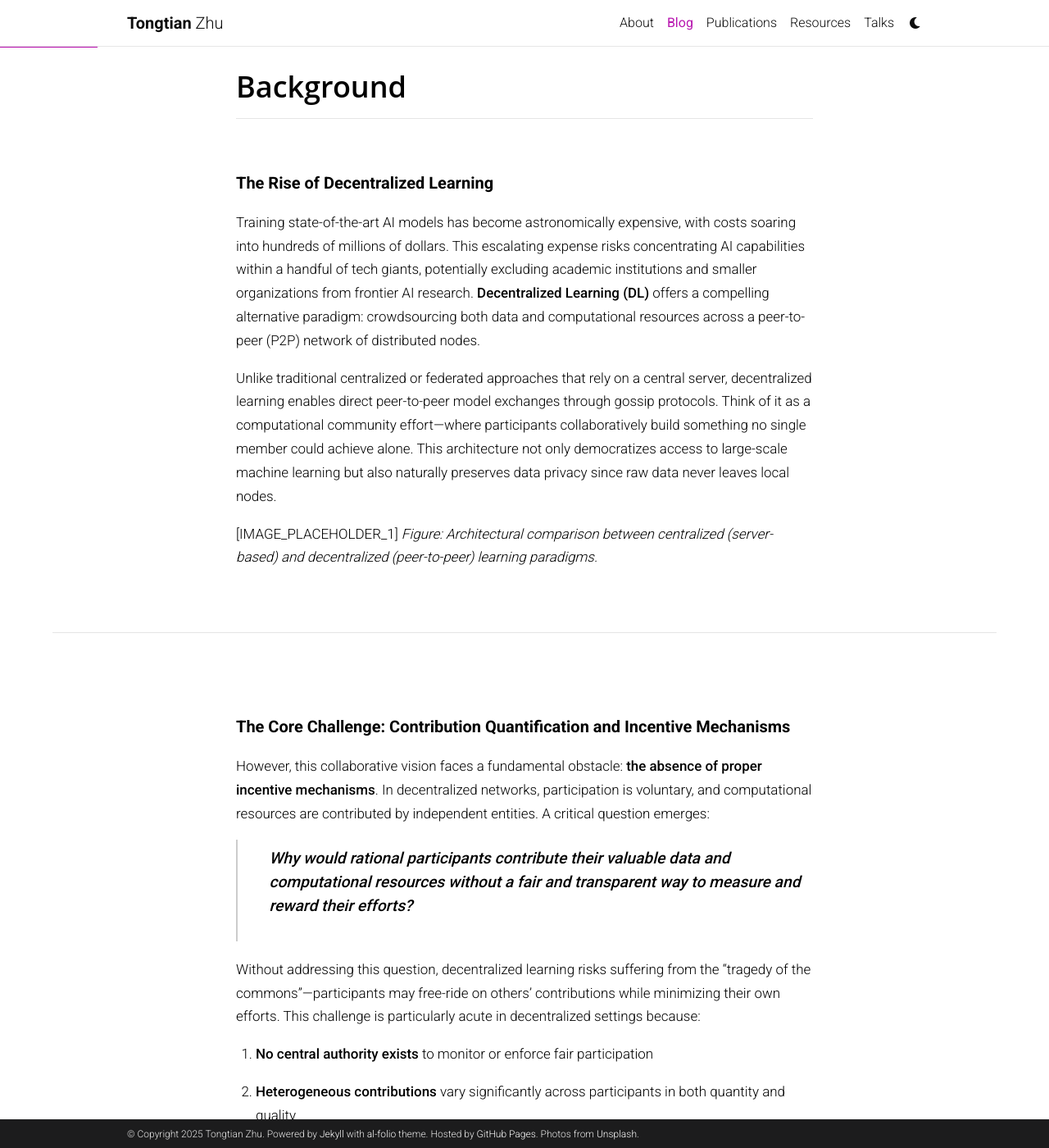
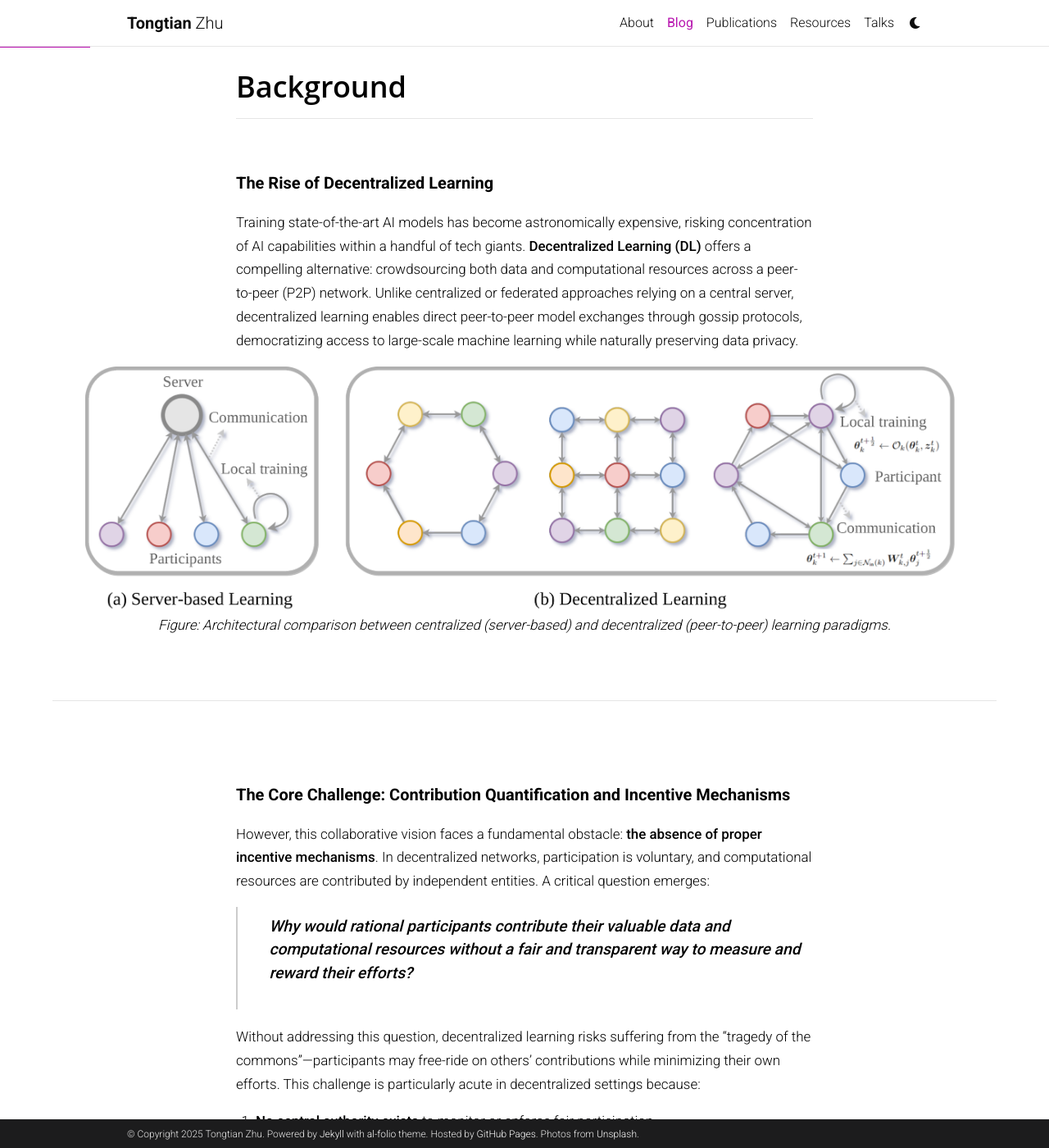
Before and after one commit to Raiden-Zhu/Raiden-Zhu.github.io, a Jekyll site: the page built from _posts/2025-03-15-DICE.md, in a window 1280 px wide and 1400 px high, scrolled down 1048 px. Shown: the whole window at 82% size. Built offline with Jekyll 4.4.1, drawn with Linux system fonts in a browser that asks for light colours; comment, search, counter and statistics services are not loaded; a style sheet for code colours, icons or effects is not loaded; some of the changed text lies outside the part shown.

Commit message:
refactor: Improve DICE blog structure and clarity
- Simplify 'The Rise of Decentralized Learning' section for better readability
- Add topology_text.png image to illustrate centralized vs decentralized architectures
- Bridge the gap between incentive mechanisms and data influence measurement
- Explain why data influence is superior to superficial metrics (GPU uptime, data quantity)
- Upgrade Layer 1-4 headings from h4 to h3 for better visual hierarchy
- Reformat 'The Four Pillars' section from table to structured list for improved clarity
- Move 'Key Insights from DICE' box to appear immediately after main theorem
- Fix formatting issues and improve overall content flow

```diff
--- a/_posts/2025-03-15-DICE.md
+++ b/_posts/2025-03-15-DICE.md
@@ -150,12 +150,12 @@
 
 ### The Rise of Decentralized Learning
 
-Training state-of-the-art AI models has become astronomically expensive, with costs soaring into hundreds of millions of dollars. This escalating expense risks concentrating AI capabilities within a handful of tech giants, potentially excluding academic institutions and smaller organizations from frontier AI research. **Decentralized Learning (DL)** offers a compelling alternative paradigm: crowdsourcing both data and computational resources across a peer-to-peer (P2P) network of distributed nodes.
+Training state-of-the-art AI models has become astronomically expensive, risking concentration of AI capabilities within a handful of tech giants. **Decentralized Learning (DL)** offers a compelling alternative: crowdsourcing both data and computational resources across a peer-to-peer (P2P) network. Unlike centralized or federated approaches relying on a central server, decentralized learning enables direct peer-to-peer model exchanges through gossip protocols, democratizing access to large-scale machine learning while naturally preserving data privacy.
 
-Unlike traditional centralized or federated approaches that rely on a central server, decentralized learning enables direct peer-to-peer model exchanges through gossip protocols. Think of it as a computational community effort—where participants collaboratively build something no single member could achieve alone. This architecture not only democratizes access to large-scale machine learning but also naturally preserves data privacy since raw data never leaves local nodes.
-
-[IMAGE_PLACEHOLDER_1]
-*Figure: Architectural comparison between centralized (server-based) and decentralized (peer-to-peer) learning paradigms.*
+<div class="l-page">
+  <img src="https://raiden-zhu.github.io/assets/img/publication_preview/topology_text.png" alt="Decentralized Learning Architecture" style="max-width: 100%; height: auto;">
+  <p style="text-align: center; font-style: italic;">Figure: Architectural comparison between centralized (server-based) and decentralized (peer-to-peer) learning paradigms.</p>
+</div>
 
 ---
 
@@ -173,11 +173,15 @@
 
 The solution requires a robust framework for **quantifying individual contributions** in decentralized learning. Only with accurate contribution measurement can we design fair incentive mechanisms that reward participants proportionally to their actual impact on the collective learning outcome.
 
+**But how should we measure contributions?** While superficial metrics like GPU uptime or data quantity are easy to track, they fail to capture what truly matters: *the actual impact on learning outcomes*. A node providing 1000 low-quality or mislabeled data points contributes far less than one providing 100 high-quality, informative samples. Similarly, a node with high uptime but poor data has limited real value.
+
+This insight leads us to **data influence**—a principled approach to measuring the causal impact of each data point on model performance. Data influence directly quantifies how much a specific piece of training data affects the final model's predictions, making it an ideal metric for contribution assessment in collaborative learning.
+
 ---
 
 ### Why Traditional Data Influence Methods Fall Short
 
-The problem of measuring data contribution has been extensively studied in centralized machine learning. Classical approaches include **leave-one-out (LOO)** retraining and **influence functions** (Koh & Liang, 2017), which estimate a data point's value by measuring how model performance changes when that data is removed.
+Data influence estimation has been extensively studied in centralized machine learning. Classical approaches include **leave-one-out (LOO)** retraining and **influence functions** (Koh & Liang, 2017), which estimate a data point's value by measuring how model performance changes when that data is removed.
 
 However, these centralized methods fundamentally **fail in decentralized settings** due to two critical distinctions:
 
@@ -244,6 +248,16 @@
 
 For the cases when $$ \rho = 0 $$ and $$ \rho = 1 $$, the relevant product expressions are defined as identity matrices, thereby ensuring that the r-hop DICE-E remains well-defined.
 
+<div class="custom-box">
+  <h4>Key Insights from DICE</h4>
+  <p>Our theory uncovers the intricate interplay of factors that shape data influence in decentralized learning:</p>
+  <ul>
+    <li><span class="highlight-label"><b>1. Asymmetric Influence and Topological Importance:</b></span> <span class="highlight-yellow">The influence of identical data is not uniform across the network.</span> Instead, nodes with greater topological significance exert stronger influence. </li>
+    <li><span class="highlight-label"><b>2. The Role of Intermediate Nodes and Loss Landscape:</b></span> Intermediate nodes actively contribute to an <span class="highlight-yellow"><i>"influence chain"</i></span>. The local loss landscape of these models also actively shapes the influence as it propagates through the network.</li>
+    <li><span class="highlight-label"><b>3. Influence Cascades with Damped Decay:</b></span> Data influence cascades with <i>"damped decay"</i> induced by mixing parameter W. This decay, which can be exponential with the number of hops, ensures that influence is <span class="highlight-yellow"><i>"localized"</i></span>.</li>
+  </ul>
+</div>
+
 ---
 
 ### Deconstructing the Theory: From Ground Truth to Practical Estimator
@@ -252,7 +266,7 @@
 
 ---
 
-#### **Layer 1: Defining the Ground Truth** 🎯
+### **Layer 1: Defining the Ground Truth** 🎯
 
 Before we can approximate influence, we must first define what we're approximating—the ideal, "gold standard" measure of data influence. In decentralized learning, this requires carefully reasoning about causality: *What would change if a particular data point were removed?*
 
@@ -282,7 +296,7 @@
 
 ---
 
-#### **Layer 2: Building a Computable Bridge** 🌉
+### **Layer 2: Building a Computable Bridge** 🌉
 
 The ground-truth definitions are conceptually clear but computationally intractable. We need an approximation that can be computed efficiently using only information available during standard training. This is where gradient-based influence estimation enters.
 
@@ -306,7 +320,7 @@
 
 ---
 
-#### **Layer 3: Dissecting the Main Theorem** 🔬
+### **Layer 3: Dissecting the Main Theorem** 🔬
 
 Now we return to our main theorem with fresh eyes. The multi-hop approximation $$ \mathcal{I}_{\mathrm{DICE-E}}^{(r)} $$ extends Proposition 1 to capture how influence propagates and transforms as it cascades through multiple hops. The complex formula can be understood through four distinct components, each playing a specific physical role:
 
@@ -316,12 +330,29 @@
 <div class="custom-box" style="background-color: #f0f8ff; border-left-color: #0066cc;">
   <h4>🧩 The Four Pillars of Cascading Influence</h4>
 
-  | Component | Mathematical Form | Physical Role | Intuition |
-  |-----------|-------------------|---------------|-----------|
-  | **Optimization Term** 💧 | $$ \Delta_j(\boldsymbol{\theta}_j^t, \boldsymbol{z}_j^t) $$ | **Source of Influence** | The initial "push" that data gives to its local model. This is the stone dropping into water, creating the first disturbance. |
-  | **Communication Term** 🌐 | $$ \prod_{s=1}^{\rho} \boldsymbol{W}_{k_s, k_{s-1}}^{t+s-1} $$ | **Propagation Path** | Tracks the specific path influence takes through the network topology. The mixing matrix $$ \boldsymbol{W} $$ determines which nodes influence flows to and how much weight each edge carries. |
-  | **Curvature Term** 🔍 | $$ \prod_{s=2}^{\rho} \left( \boldsymbol{I} - \eta^{t+s-1} \boldsymbol{H}(\boldsymbol{\theta}_{k_s}^{t+s-1}; \boldsymbol{z}_{k_s}^{t+s-1}) \right) $$ | **Influence Modulator** | Intermediate nodes aren't passive relays—their loss landscape curvature (Hessian $$ \boldsymbol{H} $$) actively shapes, dampens, or amplifies the passing influence signal. |
-  | **Test Gradient** 📏 | $$ \nabla L(\boldsymbol{\theta}_{k_\rho}^{t+\rho}; \boldsymbol{z}') $$ | **Impact Measurement** | The "probe" that measures final influence by checking how much the cascaded update affects test loss at the destination node. |
+  <p><strong>1. Optimization Term 💧</strong> — <em>Source of Influence</em></p>
+  <p style="margin-left: 1.5em;">
+    <strong>Mathematical Form:</strong> $$ \Delta_j(\boldsymbol{\theta}_j^t, \boldsymbol{z}_j^t) $$<br>
+    <strong>Intuition:</strong> The initial "push" that data gives to its local model. This is the stone dropping into water, creating the first disturbance.
+  </p>
+
+  <p><strong>2. Communication Term 🌐</strong> — <em>Propagation Path</em></p>
+  <p style="margin-left: 1.5em;">
+    <strong>Mathematical Form:</strong> $$ \prod_{s=1}^{\rho} \boldsymbol{W}_{k_s, k_{s-1}}^{t+s-1} $$<br>
+    <strong>Intuition:</strong> Tracks the specific path influence takes through the network topology. The mixing matrix $$ \boldsymbol{W} $$ determines which nodes influence flows to and how much weight each edge carries.
+  </p>
+
+  <p><strong>3. Curvature Term 🔍</strong> — <em>Influence Modulator</em></p>
+  <p style="margin-left: 1.5em;">
+    <strong>Mathematical Form:</strong> $$ \prod_{s=2}^{\rho} \left( \boldsymbol{I} - \eta^{t+s-1} \boldsymbol{H}(\boldsymbol{\theta}_{k_s}^{t+s-1}; \boldsymbol{z}_{k_s}^{t+s-1}) \right) $$<br>
+    <strong>Intuition:</strong> Intermediate nodes aren't passive relays—their loss landscape curvature (Hessian $$ \boldsymbol{H} $$) actively shapes, dampens, or amplifies the passing influence signal.
+  </p>
+
+  <p><strong>4. Test Gradient 📏</strong> — <em>Impact Measurement</em></p>
+  <p style="margin-left: 1.5em;">
+    <strong>Mathematical Form:</strong> $$ \nabla L(\boldsymbol{\theta}_{k_\rho}^{t+\rho}; \boldsymbol{z}') $$<br>
+    <strong>Intuition:</strong> The "probe" that measures final influence by checking how much the cascaded update affects test loss at the destination node.
+  </p>
 
   <p style="margin-top: 1em;"><strong>The Complete Picture:</strong> Data influence is born at the source node (optimization), travels through the network topology (communication), gets modulated by intermediate nodes' learning landscapes (curvature), and is ultimately measured by its impact on test performance (test gradient). Each component is essential—remove any one, and the cascade breaks down.</p>
 </div>
@@ -336,7 +367,7 @@
 
 ---
 
-#### **Layer 4: From Theory to Practice—Proximal Influence** ⚡
+### **Layer 4: From Theory to Practice—Proximal Influence** ⚡
 
 The full multi-hop theory is powerful but can be expensive to compute for large $$ r $$. For practical applications, we introduce a lightweight metric that captures the most immediate and significant influence relationships.
 
@@ -369,16 +400,6 @@
 </div>
 
 ---
-
-<div class="custom-box">
-  <h4>Key Insights from DICE</h4>
-  <p>Our theory uncovers the intricate interplay of factors that shape data influence in decentralized learning:</p>
-  <ul>
-    <li><span class="highlight-label"><b>1. Asymmetric Influence and Topological Importance:</b></span> <span class="highlight-yellow">The influence of identical data is not uniform across the network.</span> Instead, nodes with greater topological significance exert stronger influence. </li>
-    <li><span class="highlight-label"><b>2. The Role of Intermediate Nodes and Loss Landscape:</b></span> Intermediate nodes actively contribute to an <span class="highlight-yellow"><i>"influence chain"</i></span>. The local loss landscape of these models also actively shapes the influence as it propagates through the network.</li>
-    <li><span class="highlight-label"><b>3. Influence Cascades with Damped Decay:</b></span> Data influence cascades with <i>"damped decay"</i> induced by mixing parameter W. This decay, which can be exponential with the number of hops, ensures that influence is <span class="highlight-yellow"><i>"localized"</i></span>.</li>
-  </ul>
-</div>
 
 ## Citation
 
```
